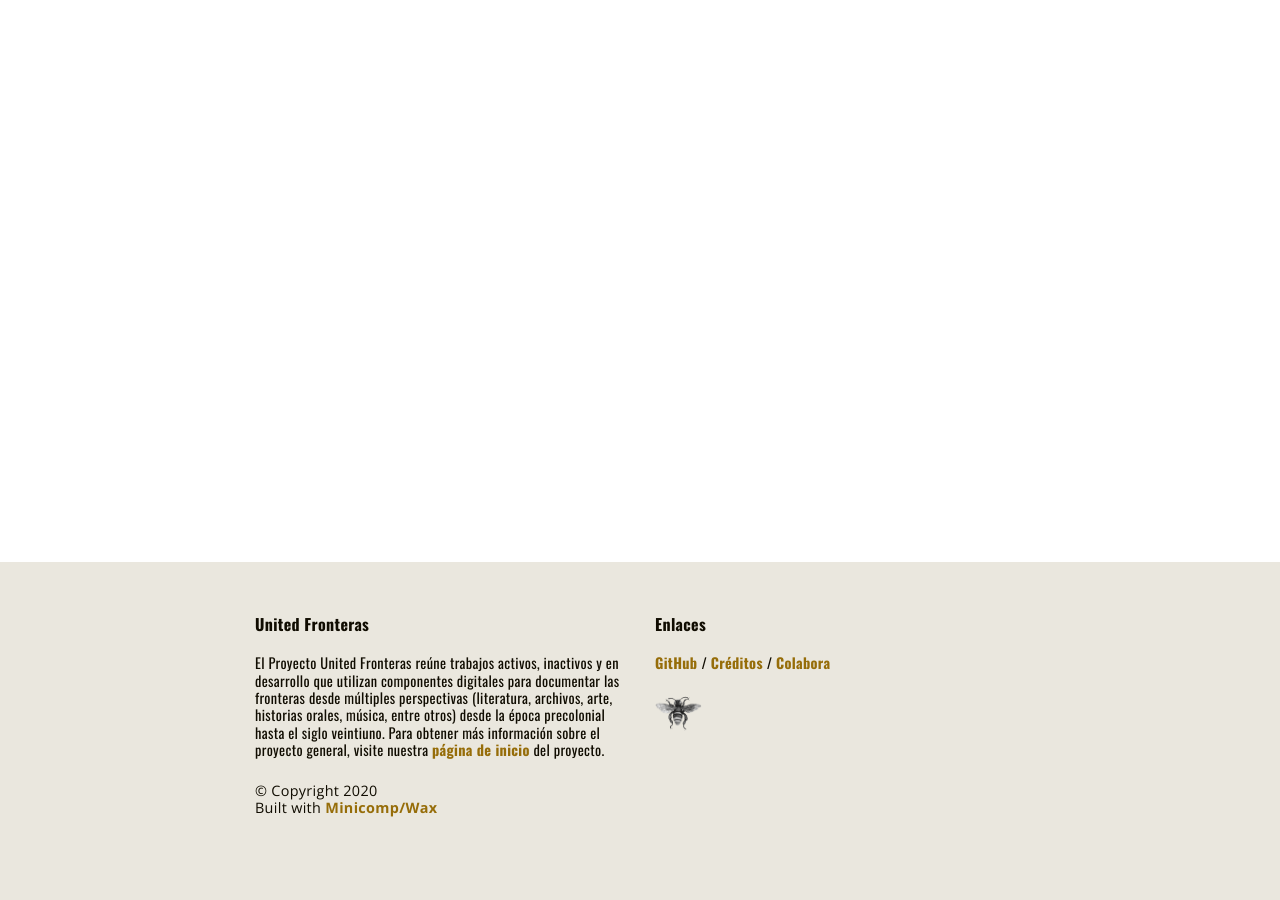
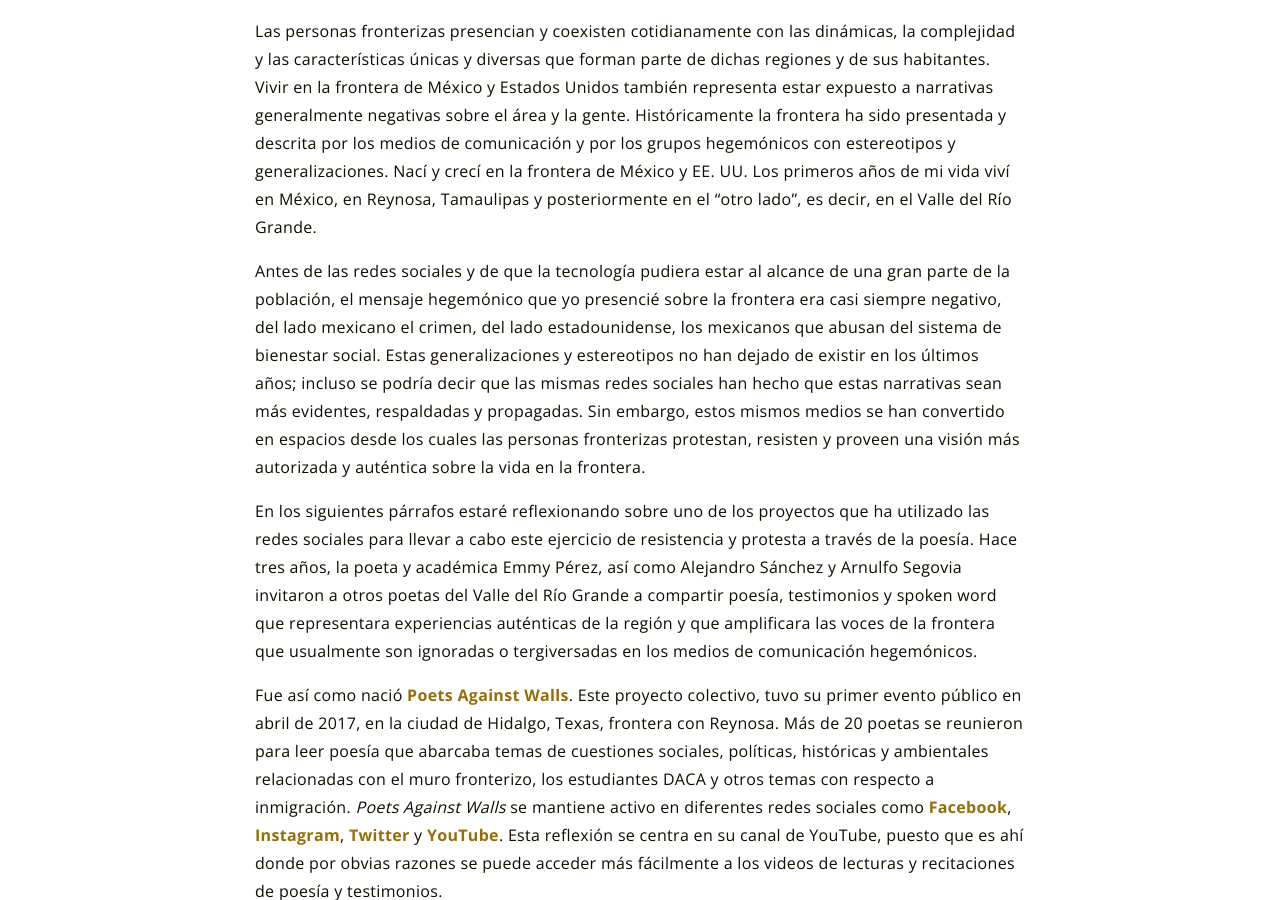
Before and after one commit to unitedfronteras/ufexhibicion_mexeua, a Jekyll site: the page built from _reflections/alonso.md, in a window 1280 px wide and 900 px high, scrolled down 301 px. Built offline with Jekyll 4.4.1, drawn with Linux system fonts in a browser that asks for light colours; some of the changed text lies outside the part shown.

Commit message:
Update alonso.md

```diff
--- a/_reflections/alonso.md
+++ b/_reflections/alonso.md
@@ -4,4 +4,25 @@ title: "Protesta, poesía y resistencia: voces de la comunidad del Valle del Rí
 permalink: /reflections/alonso/
 ---
 
-*Por Carolina Alonso*
+*Por Carolina Alonso, Profesora asistente de Borders & Languages y Gender and Sexuality Studies, Fort Lewis College*
+
+Las personas fronterizas presencian y coexisten cotidianamente con las dinámicas, la complejidad y las características únicas y diversas que forman parte de dichas regiones y de sus habitantes. Vivir en la frontera de México y Estados Unidos también representa estar expuesto a narrativas generalmente negativas sobre el área y la gente. Históricamente la frontera ha sido presentada y descrita por los medios de comunicación y por los grupos hegemónicos con estereotipos y generalizaciones. Nací y crecí en la frontera de México y EE. UU. Los primeros años de mi vida viví en México, en Reynosa, Tamaulipas y posteriormente en el “otro lado”, es decir, en el Valle del Río Grande.
+
+Antes de las redes sociales y de que la tecnología pudiera estar al alcance de una gran parte de la población, el mensaje hegemónico que yo presencié sobre la frontera era casi siempre negativo, del lado mexicano el crimen, del lado estadounidense, los mexicanos que abusan del sistema de bienestar social. Estas generalizaciones y estereotipos no han dejado de existir en los últimos años; incluso se podría decir que las mismas redes sociales han hecho que estas narrativas sean más evidentes, respaldadas y propagadas. Sin embargo, estos mismos medios se han convertido en espacios desde los cuales las personas fronterizas protestan, resisten y proveen una visión más autorizada y auténtica sobre la vida en la frontera.
+
+En los siguientes párrafos estaré reflexionando sobre uno de los proyectos que ha utilizado las redes sociales para llevar a cabo este ejercicio de resistencia y protesta a través de la poesía. Hace tres años, la poeta y académica Emmy Pérez, así como Alejandro Sánchez y Arnulfo Segovia invitaron a otros poetas del Valle del Río Grande a compartir poesía, testimonios y spoken word que representara experiencias auténticas de la región y que amplificara las voces de la frontera que usualmente son ignoradas o tergiversadas en los medios de comunicación hegemónicos.
+
+Fue así como nació [**Poets Against Walls**](https://unitedfronteras.github.io/ufexhibicion_mexeua/united/obj090/). Este proyecto colectivo, tuvo su primer evento público en abril de 2017, en la ciudad de Hidalgo, Texas, frontera con Reynosa. Más de 20 poetas se reunieron para leer poesía que abarcaba temas de cuestiones sociales, políticas, históricas y ambientales relacionadas con el muro fronterizo, los estudiantes DACA y otros temas con respecto a inmigración. *Poets Against Walls* se mantiene activo en diferentes redes sociales como [Facebook](https://www.facebook.com/poetsagainstwalls/), [Instagram](https://www.instagram.com/poetsagainstwalls/), [Twitter](https://twitter.com/PoetsAgstWalls) y [YouTube](https://www.youtube.com/channel/UCiqBlWXBjVoMjX3R1RMovng). Esta reflexión se centra en su canal de YouTube, puesto que es ahí donde por obvias razones se puede acceder más fácilmente a los videos de lecturas y recitaciones de poesía y testimonios.
+
+La mayoría de las personas que comparten sus experiencias lo hacen en inglés y otros tantos en español. Varios de ellos utilizan lo que Anzaldúa llamaría español chicano, y que ella valida explicando que es un “border tongue which developed naturally… un lenguaje que corresponde a un modo de vivir. Chicano Spanish is not incorrect; it is a living language (77)”. Anzaldúa es, de hecho, un catalizador de *Poets Against Walls*, como se puede observar en la descripción del colectivo en redes sociales. En ésta se hace referencia a uno de los lemas más importantes de la escritora oriunda del Valle del Río Grande, el de hacer "work that matters".
+
+El poema que me gustaría destacar es [**“Process for Undocumented Students”**](https://www.youtube.com/watch?v=pfp3asTqhk0&ab_channel=PoetsAgainstWalls) de Celina Gomez. En el video, Gomez recita su poema en el Refugio Nacional de Vida Silvestre Santa Ana, (Santa Ana National Wildlife Refuge) a orillas del Río Grande/ Río Bravo, en Alamo, Texas.
+Como se puede apreciar, este poema resalta lo complicado que es el proceso para obtener la política migratoria de acción diferida para los llegados en la infancia a los Estados Unidos, conocida como DACA, por sus siglas en inglés. Cabe resaltar que el video se archivó en el 2018 y que en los últimos dos años DACA ha seguido recibiendo ataques por parte de la administración actual. Asimismo, en “Process for Undocumented Students” la voz poética siente la responsabilidad y culpa de no saber cómo ayudar con el proceso de solicitud y aunque parece que todo es parte de un camino desmoralizante, al final hay un compromiso de la voz poética por ayudar y hacer "work that matters".
+
+Me gustaría terminar recordando que desde el siglo diecinueve la literatura, a través de sus diferentes géneros, ha sido un vehículo desde el cual las personas han alzado sus voces para resistir y protestar las injusticias sociales de sus comunidades. Es así como el colectivo Poets Against Walls continúa una tradición histórica de presentar las experiencias de la comunidad fronteriza, chicana y/o mexicoamericana a través de las voces individuales y colectivas de sus miembros.
+
+
+
+ Referencias:
+Anzaldúa, Gloria. *Borderlands/ La Frontera: The New Mestiza*. San Francisco: Spinsters/Aunt Lute, 2007. Print.
+Gomez, Celina. Celina Gomez Performs her Poem "Process for Undocumented Students". YouTube, uploaded by *Poets Against Walls*, 17 Jan. 2018, [youtu.be/pfp3asTqhk0](https://www.youtube.com/watch?v=pfp3asTqhk0&ab_channel=PoetsAgainstWalls).
```
